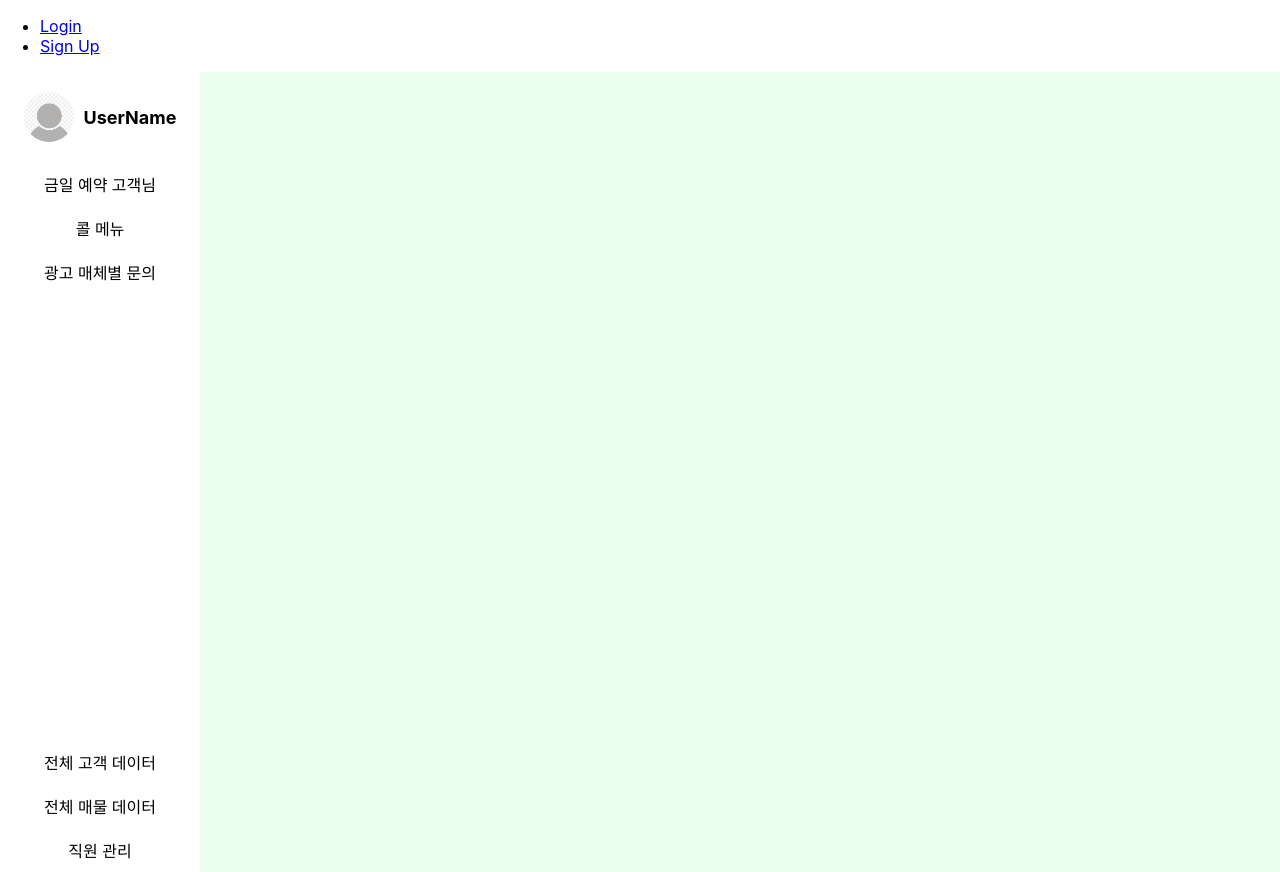
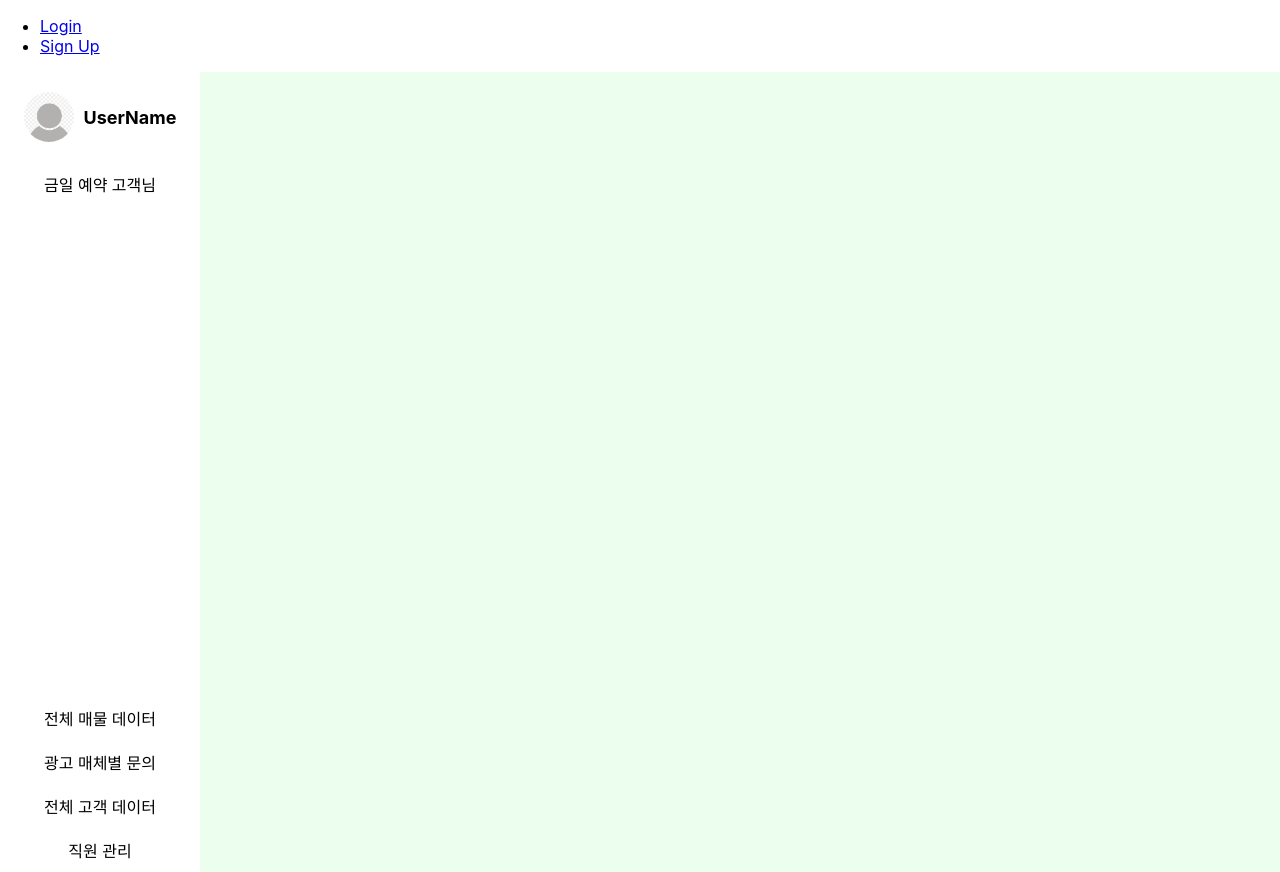
Before and after one commit to 2024-1-Ajou-DB-Team13/db_main, a React (Create React App) app: page /main in a window 1280 px wide. Built offline with nearby package versions, Linux system fonts and the light colour scheme.

Commit message:
Fix: Sidebar layout

```diff
--- a/src/MainPage.js
+++ b/src/MainPage.js
@@ -52,6 +52,11 @@ const AdminMenu = styled.div`
   width: 100%;
 `;
 
+const ManagerMenu = styled.div`
+  margin-top: auto;
+  width: 100%;
+`;
+
 function MainPage() {
   const userName = "UserName";
 
@@ -60,13 +65,14 @@ function MainPage() {
       <Navigation>
         <UserDisplayComponent userName={userName}/>
         <NavButton to="/main/reservations">금일 예약 고객님</NavButton>
-        <NavButton to="/main/calls">콜 메뉴</NavButton>
-        <NavButton to="/main/inquiries">광고 매체별 문의</NavButton>
-        <AdminMenu>
+        <ManagerMenu>
+          <AdminMenu>
+            <NavButton to="/main/property-data">전체 매물 데이터</NavButton>
+          </AdminMenu>
+          <NavButton to="/main/inquiries">광고 매체별 문의</NavButton>
           <NavButton to="/main/customer-data">전체 고객 데이터</NavButton>
-          <NavButton to="/main/property-data">전체 매물 데이터</NavButton>
           <NavButton to="/main/employee-management">직원 관리</NavButton>
-        </AdminMenu>
+        </ManagerMenu>
       </Navigation>
       <Content>
         <Routes>
```
